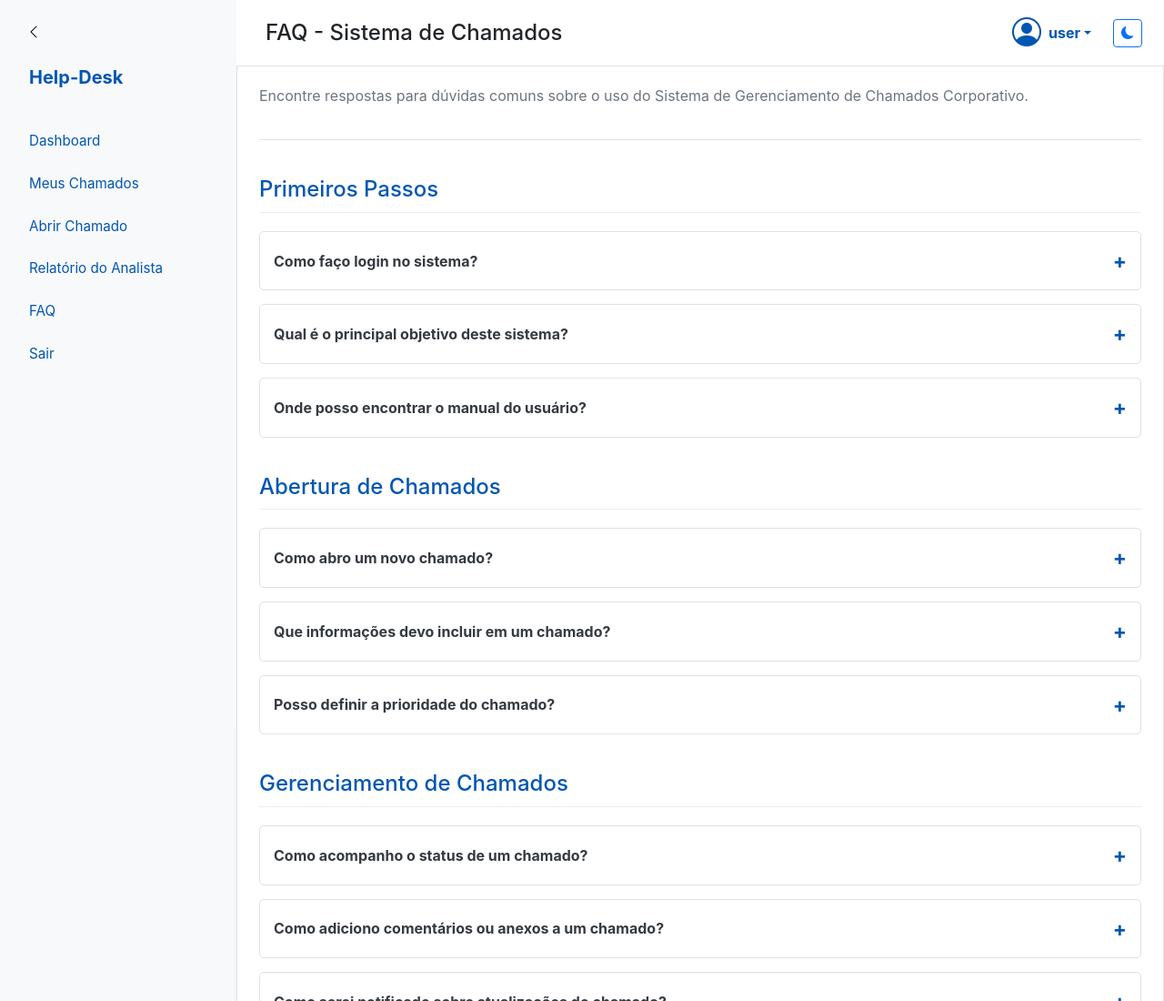
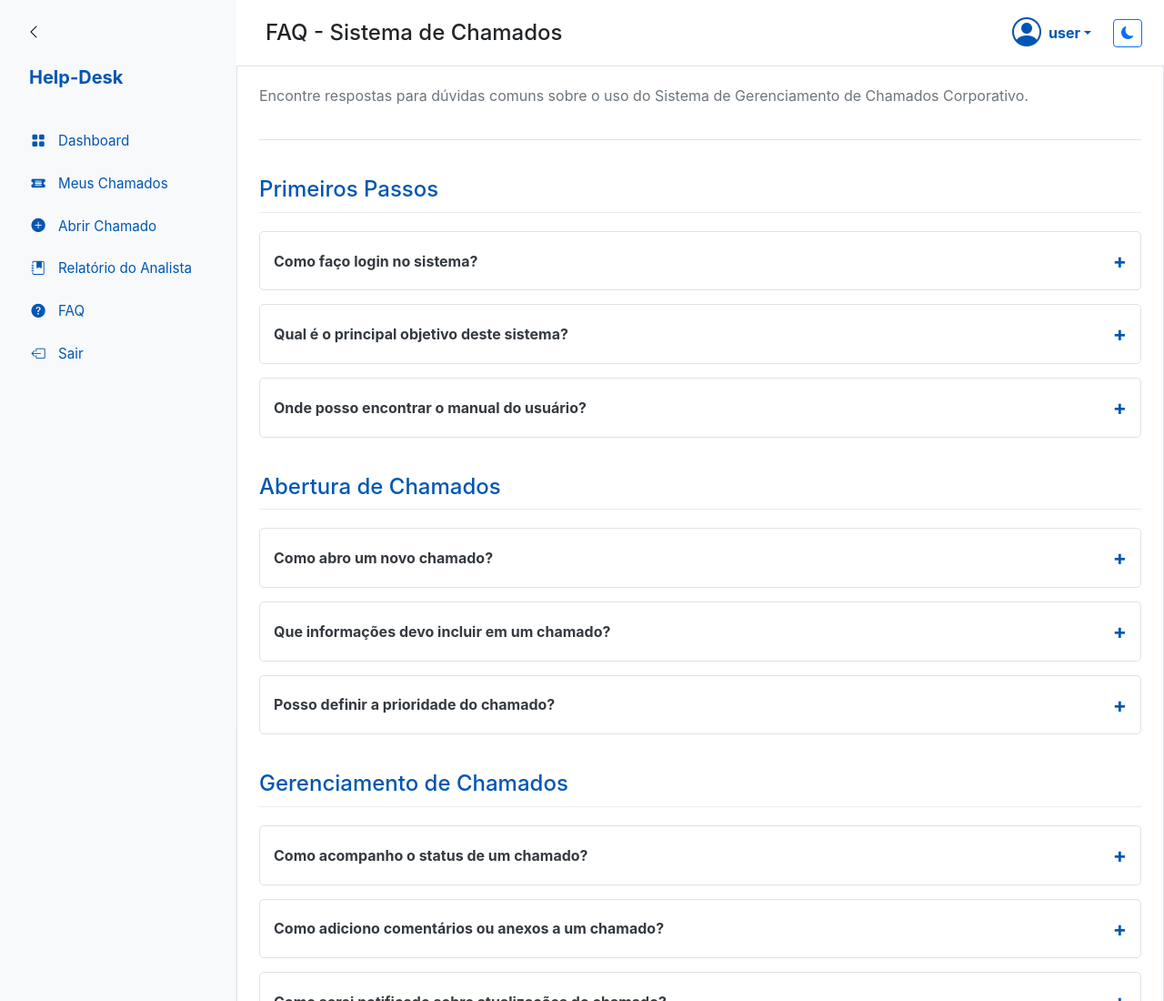
Before and after one commit to carlapatriciasg/Help-Desk, a plain HTML site: page FrontEnd/pages/faq.html in a window 1280 px wide. Shown: the top 1100 px of the page at 91% size. Drawn offline with nearby package versions, Linux system fonts and the light colour scheme.

Commit message:
-Melhorar a estrutura do sidebar e corrigir a atualização de textos para usar textContent

```diff
--- a/FrontEnd/js/traslate.js
+++ b/FrontEnd/js/traslate.js
@@ -341,7 +341,7 @@ function updateContent() {
   // Atualiza textos com data-i18n
   document.querySelectorAll('[data-i18n]').forEach(el => {
     const key = el.getAttribute('data-i18n');
-    el.innerText = i18next.t(key);
+    el.textContent = i18next.t(key);
   });
   // Atualiza placeholders
   document.querySelectorAll('[data-i18n-placeholder]').forEach(el => {
--- a/FrontEnd/pages/sidebar.html
+++ b/FrontEnd/pages/sidebar.html
@@ -6,14 +6,32 @@
         <span><strong>Help-Desk</strong></span>
     </a>
     <nav class="nav flex-column mt-3">
-        <a class="nav-link" href="dashboard.html" data-i18n="menu_dashboard"><i class="bi bi-grid-fill"></i> Dashboard</a>
-        <a class="nav-link" href="ticket-list.html" data-i18n="menu_tickets"><i class="bi bi-ticket-detailed-fill"></i> Meus Chamados</a>
-        <a class="nav-link" href="new-ticket.html" data-i18n="menu_new_ticket"><i class="bi bi-plus-circle-fill"></i> Abrir Chamado</a>
-        <a class="nav-link" href="report.html" data-i18n="menu_report"><i class="bi bi-journal-bookmark-fill"></i> Relatório do Analista</a>
-        <a class="nav-link" href="faq.html" data-i18n="menu_faq"><i class="bi bi-question-circle-fill"></i> FAQ</a>
+        <a class="nav-link" href="dashboard.html">
+            <i class="bi bi-grid-fill"></i>
+            <span data-i18n="menu_dashboard">Dashboard</span>
+        </a>
+        <a class="nav-link" href="ticket-list.html">
+            <i class="bi bi-ticket-detailed-fill"></i>
+            <span data-i18n="menu_tickets">Meus Chamados</span>
+        </a>
+        <a class="nav-link" href="new-ticket.html">
+            <i class="bi bi-plus-circle-fill"></i>
+            <span data-i18n="menu_new_ticket">Abrir Chamado</span>
+        </a>
+        <a class="nav-link" href="report.html">
+            <i class="bi bi-journal-bookmark-fill"></i>
+            <span data-i18n="menu_report">Relatório do Analista</span>
+        </a>
+        <a class="nav-link" href="faq.html">
+            <i class="bi bi-question-circle-fill"></i>
+            <span data-i18n="menu_faq">FAQ</span>
+        </a>
     </nav>
     <div class="mt-auto">
-        <a class="nav-link" href="#" id="logout-button" data-i18n="menu_logout"><i class="bi bi-box-arrow-left"></i> Sair</a>
+        <a class="nav-link" href="#" id="logout-button">
+            <i class="bi bi-box-arrow-left"></i>
+            <span data-i18n="menu_logout">Sair</span>
+        </a>
     </div>
 </div>
 <div class="sidebar-backdrop" id="sidebarBackdrop"></div>
```
